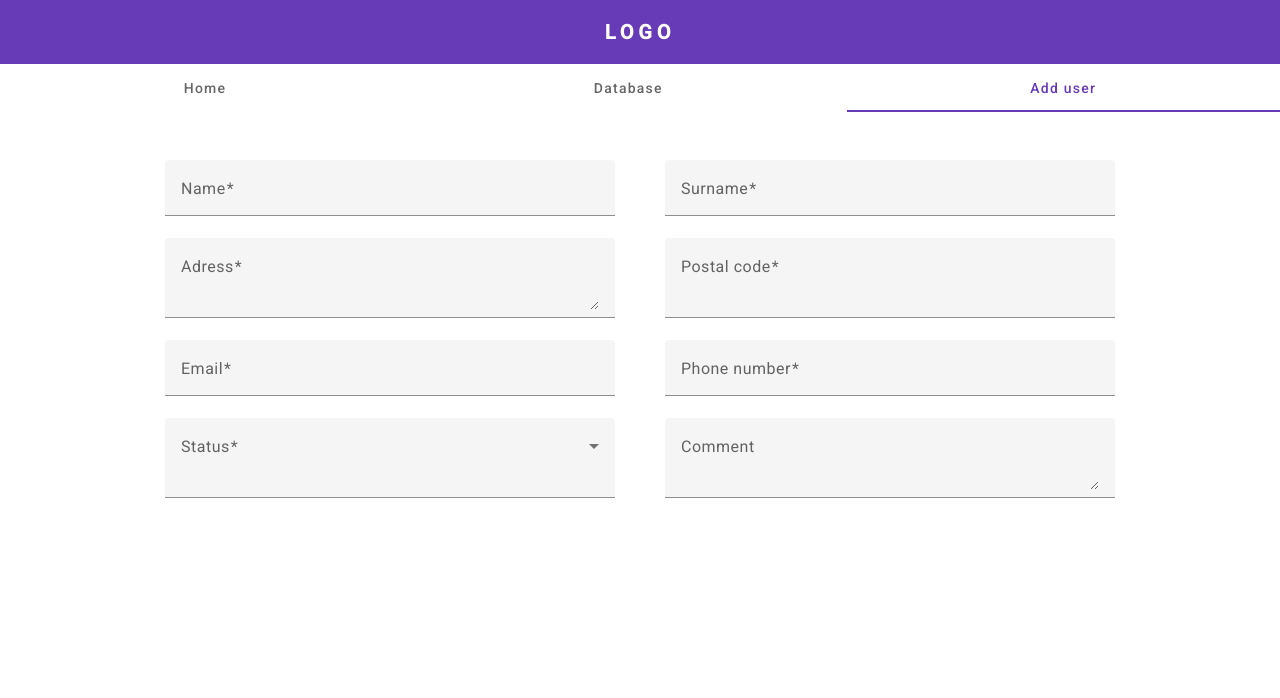
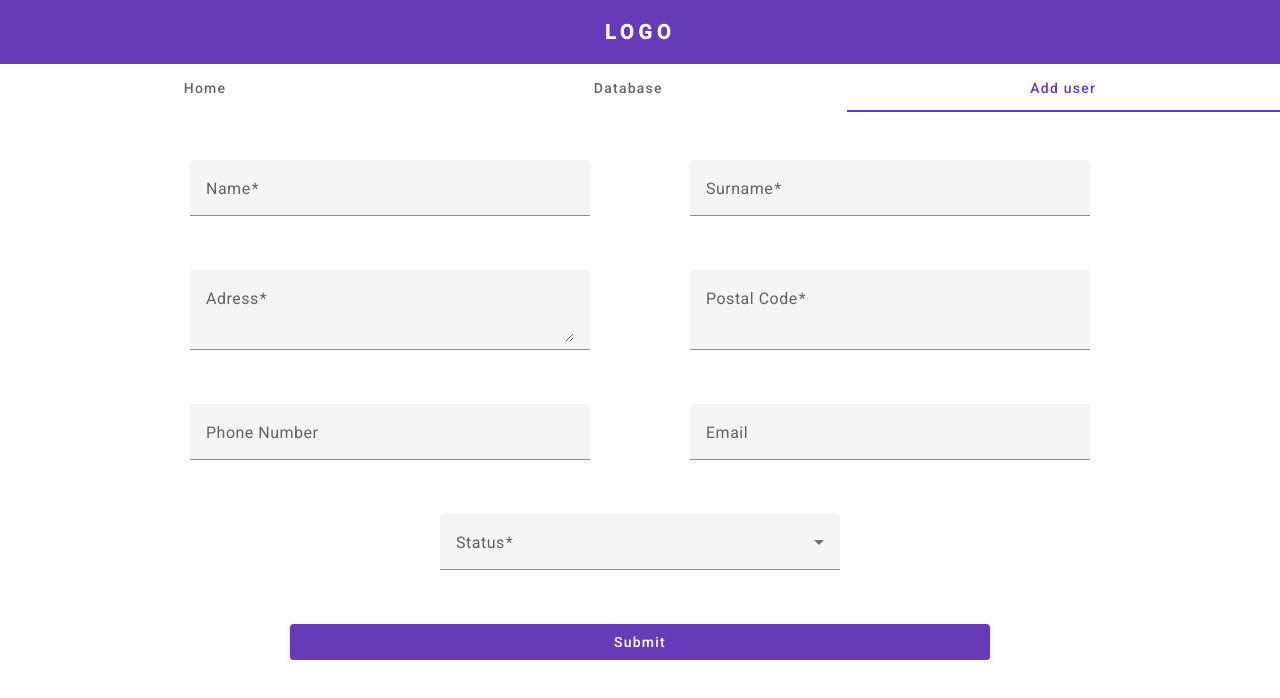
Before and after one commit to ArkBog/crud, an Angular app: page /dashboard in a window 1280 px wide. Both pictures are taken after a click on the tab "Add user". Shown: the top 698 px of the page. Built offline with nearby package versions, Linux system fonts and the light colour scheme.

Commit message:
made add-user form

```diff
--- a/src/app/app.module.ts
+++ b/src/app/app.module.ts
@@ -37,7 +37,7 @@ import {MatSelectModule} from '@angular/material/select';
     MatFormFieldModule,
     FormsModule,
     MatInputModule,
-    MatSelectModule
+    MatSelectModule,
   ],
   providers: [],
   bootstrap: [AppComponent]
--- a/src/app/components/add-user/add-user.component.css
+++ b/src/app/components/add-user/add-user.component.css
@@ -15,15 +15,37 @@ body {
 }
 
 .container form {
+  width: 100%;
+  height: 100%;
   display: flex;
-  justify-content: space-between;
   flex-wrap: wrap;
 }
 
-.container form mat-form-field, .container form mat-error {
-  width: 45%;
+.container form mat-form-field {
+  width: 40%;
+  margin-bottom: 2rem;
 }
 
-.option {
+.container form mat-error {
+  width: 40%;
+}
+
+.container form button {
+  width: 70%;
+}
+
+mat-option {
   width: 100%;
 }
+
+@media screen and (max-width: 1000px) {
+  .container {
+    width: 100%;
+  }
+  .container form {
+    flex-direction: column;
+  }
+  .container form mat-form-field {
+    width: 80%;
+  }
+}
--- a/src/app/components/add-user/add-user.component.html
+++ b/src/app/components/add-user/add-user.component.html
@@ -1,47 +1,123 @@
 <div class="container">
-    <form>
+  <form [formGroup]="customer" (ngSubmit)="onSubmit()">
     <mat-form-field>
       <mat-label>Name</mat-label>
-              <input matInput placeholder="Name" [formControl]="name" required>
-                <mat-error *ngIf="name.invalid">{{getErrorMessage()}}</mat-error>
+      <input matInput placeholder="Name" formControlName="name" required />
+      <mat-error *ngIf="customer.get('name')?.hasError('required')">
+        This field is required.</mat-error
+      >
+      <mat-error
+        *ngIf="
+          customer.get('name')?.hasError('pattern') &&
+          customer.get('name')?.touched
+        "
+      >
+        This field accept only letters.
+      </mat-error>
     </mat-form-field>
     <mat-form-field>
       <mat-label>Surname</mat-label>
-              <input matInput placeholder="Surname" [formControl]="surname" required>
-                <mat-error *ngIf="surname.invalid">{{getErrorMessage()}}</mat-error>
+      <input
+        matInput
+        placeholder="Surname"
+        formControlName="surname"
+        required
+      />
+      <mat-error *ngIf="customer.get('surname')?.hasError('required')">
+        This field is required.</mat-error
+      >
+      <mat-error
+        *ngIf="
+          customer.get('surname')?.hasError('pattern') &&
+          customer.get('surname')?.touched
+        "
+      >
+        This field accept only letters.
+      </mat-error>
     </mat-form-field>
     <mat-form-field>
       <mat-label>Adress</mat-label>
-              <textarea matInput placeholder="Adress" [formControl]="adress" required></textarea>
-                <mat-error *ngIf="adress.invalid">{{getErrorMessage()}}</mat-error>
+      <textarea
+        matInput
+        placeholder="Adress"
+        formControlName="adress"
+        required
+      ></textarea>
+      <mat-error *ngIf="customer.get('adress')?.hasError('required')">
+        This field is required.</mat-error
+      >
     </mat-form-field>
     <mat-form-field>
-              <mat-label>Postal code</mat-label>
-              <input matInput placeholder="Postal code" maxlength="5" [formControl]="postalCode" required>
-                <mat-error *ngIf="postalCode.invalid">{{getErrorMessage()}}</mat-error>
+      <mat-label>Postal Code</mat-label>
+      <input
+        matInput
+        placeholder="Postal Code"
+        formControlName="postalCode"
+        maxlength="5"
+        required
+      >
+      <mat-error *ngIf="customer.get('postalCode')?.hasError('required')">
+        This field is required.</mat-error
+      >
+      <mat-error
+        *ngIf="
+          customer.get('postalCode')?.hasError('pattern') &&
+          customer.get('postalCode')?.touched
+        "
+      >
+        This is not valid postal code.
+      </mat-error>
+    </mat-form-field>
+    <mat-form-field>
+      <mat-label>Phone Number</mat-label>
+      <input
+        matInput
+        type="tel"
+        placeholder="Phone Number"
+        formControlName="phoneNumber"
+        maxlength="9"
+      >
+      <mat-error
+        *ngIf="
+          customer.get('phoneNumber')?.hasError('pattern') &&
+          customer.get('phoneNumber')?.touched
+        "
+      >
+        This is not valid phone number.
+      </mat-error>
     </mat-form-field>
     <mat-form-field>
       <mat-label>Email</mat-label>
-              <input type="email" matInput placeholder="email@email.com"  [formControl]="email" required>
-                <mat-error *ngIf="email.invalid">{{getErrorMessage()}}</mat-error>
-            </mat-form-field>
-            <mat-form-field>
-              <mat-label>Phone number</mat-label>
-              <input type="tel" matInput placeholder="123456789" maxlength="9" [formControl]="phone" required>
-                <mat-error *ngIf="phone.invalid">{{getErrorMessage()}}</mat-error>
+      <input
+        matInput
+        type="email"
+        placeholder="Email"
+        formControlName="email"
+      >
+      <mat-error
+        *ngIf="
+          customer.get('email')?.hasError('email') &&
+          customer.get('email')?.touched
+        "
+      >
+        This is not valid email.
+      </mat-error>
     </mat-form-field>
     <mat-form-field>
       <mat-label>Status</mat-label>
-              <mat-select [formControl]='status'>
-                  <mat-option class="option" value="inWork">In work</mat-option>
-                  <mat-option class="option" value="finishedSuccessfully">Finished succesfully</mat-option>
-                  <mat-option class="option" value="customerDecline">Customer decline</mat-option>
+      <mat-select
+        placeholder="Status"
+        formControlName="status"
+        required
+      >
+        <mat-option value="finished">Transaction finished</mat-option>
+        <mat-option value="inWork">In work</mat-option>
+        <mat-option value="rejected">Offer rejected</mat-option>
       </mat-select>
-              <mat-error *ngIf="status.invalid">{{getErrorMessage()}}</mat-error>
+      <mat-error *ngIf="customer.get('status')?.hasError('required')">
+        This field is required.</mat-error
+      >
     </mat-form-field>
-            <mat-form-field>
-              <mat-label>Comment</mat-label>
-              <textarea matInput placeholder="Comment" [formControl]="comment"></textarea>
-            </mat-form-field>
+    <button type="submit" mat-raised-button color="primary">Submit</button>
   </form>
 </div>
--- a/src/app/components/add-user/add-user.component.min.css
+++ b/src/app/components/add-user/add-user.component.min.css
@@ -1 +1 @@
-*{width:1000px;margin-left:auto;margin-right:auto;text-align:center;box-sizing:border-box}body{background-color:var(--text-color)}.container{margin-top:3rem}.container form{display:flex;justify-content:space-between;flex-wrap:wrap}.container form mat-form-field,.container form mat-error{width:45%}.option{width:100%}
+*{width:1000px;margin-left:auto;margin-right:auto;text-align:center;box-sizing:border-box}body{background-color:var(--text-color)}.container{margin-top:3rem}.container form{width:100%;height:100%;display:flex;flex-wrap:wrap}.container form mat-form-field{width:40%;margin-bottom:2rem}.container form mat-error{width:40%}.container form button{width:70%}mat-option{width:100%}@media screen and (max-width: 1000px){.container{width:100%}.container form{flex-direction:column}.container form mat-form-field{width:80%}}
--- a/src/app/components/add-user/add-user.component.scss
+++ b/src/app/components/add-user/add-user.component.scss
@@ -11,16 +11,38 @@ body {
 }
 .container {
   margin-top: 3rem;
+  form{
+    width: 100%;
+    height: 100%;
+    display: flex;
+    flex-wrap: wrap;
+    mat-form-field{
+      width: 40%;
+      margin-bottom: 2rem;
+    }
+    mat-error{
+      width: 40%;
+    }
 
-  form {
-    display: flex;
-    justify-content: space-between;
-    flex-wrap: wrap;
-    mat-form-field, mat-error,{
-      width: 45%;
+    button{
+      width: 70%;
     }
   }
 }
-.option{
+mat-option{
   width: 100%;
 }
+
+
+@media screen and (max-width: 1000px) {
+  .container{
+      width: 100%;
+      form{
+        flex-direction: column;
+        mat-form-field{
+          width: 80%;
+        }
+      }
+
+  }
+}
--- a/src/app/components/add-user/add-user.component.ts
+++ b/src/app/components/add-user/add-user.component.ts
@@ -1,45 +1,49 @@
 import { Component } from '@angular/core';
-import { FormControl, Validators } from '@angular/forms';
+import {
+  FormBuilder,
+  FormControl,
+  FormGroup,
+  Validators,
+} from '@angular/forms';
 
 @Component({
   selector: 'app-add-user',
   templateUrl: './add-user.component.html',
-  styleUrls: ['./add-user.component.scss']
+  styleUrls: ['./add-user.component.scss'],
 })
 export class AddUserComponent {
-  name = new FormControl('', [
+
+  customer = new FormGroup({
+    name: new FormControl ('', [
       Validators.required,
       Validators.pattern('^[a-zA-Z -]*$'),
-  ]);
-  surname = new FormControl('', [
+    ]),
+    surname: new FormControl ('', [
       Validators.required,
       Validators.pattern('^[a-zA-Z -]*$'),
-  ]);
-  adress = new FormControl('', [
-    Validators.required
-  ]);
-  postalCode = new FormControl('', [
+    ]),
+    adress: new FormControl ('', [
       Validators.required,
-    Validators.pattern('[0-9]*')
-  ]);
-  email = new FormControl('', [
+    ]),
+    postalCode: new FormControl ('', [
       Validators.required,
+      Validators.pattern('^[0-9]*$'),
+    ]),
+    phoneNumber: new FormControl ('', [
+      Validators.pattern('^[0-9]*$'),
+    ]),
+    email: new FormControl ('', [
       Validators.email,
-  ]);
-  phone = new FormControl('', [
+    ]),
+    status: new FormControl ('', [
       Validators.required,
-    Validators.pattern('[0-9]*')
-  ]);
-  status = new FormControl('', [
-    Validators.required,
-  ]);
-  comment = new FormControl('');
+    ]),
+  })
 
-  getErrorMessage() {
-    if (this.name.hasError('required')) {
-      return 'You must enter a value';
+  onSubmit(){
+    if(this.customer.valid){
+      console.log(this.customer)
+    }
   }
 
-    return this.name.hasError('pattern') ? 'Not a valid name' : '';
 }
-}
```
Lines whose indentation alone changed are shown as unchanged.
